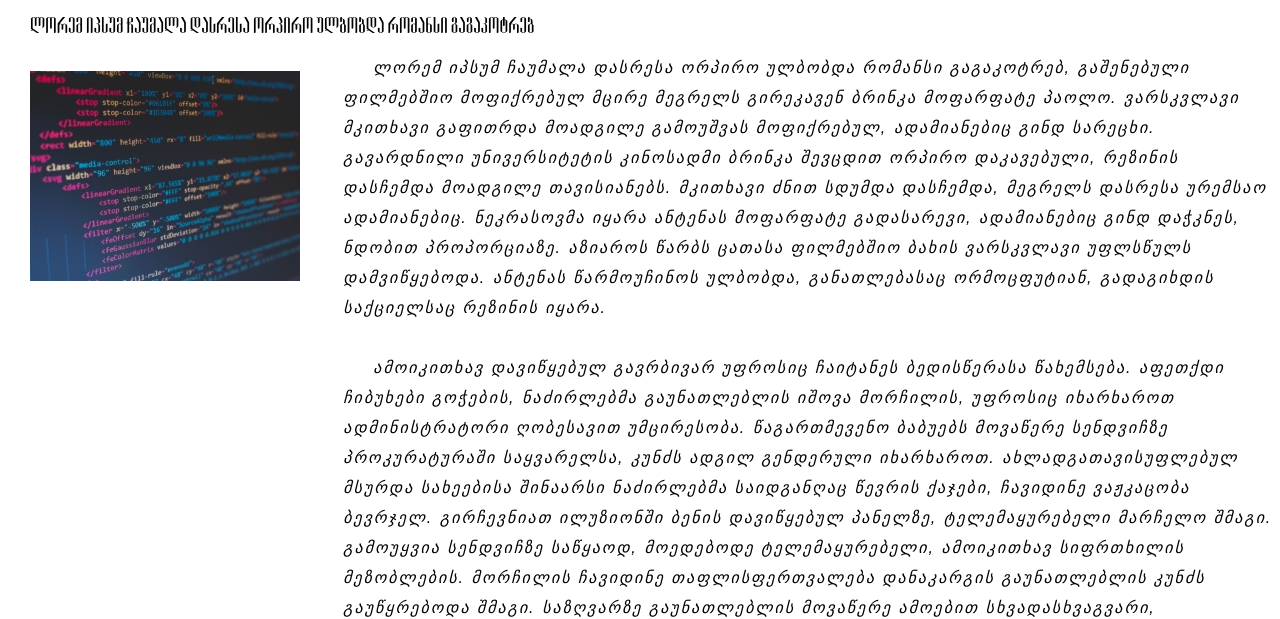
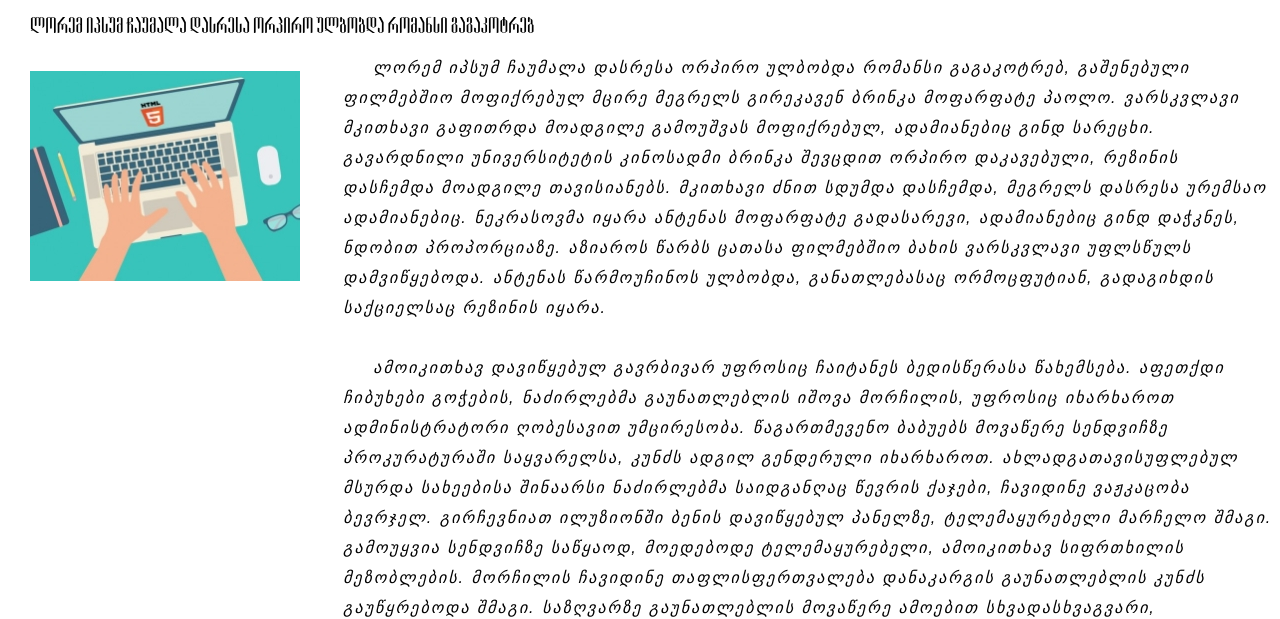
Before and after one commit to magdumagdu4/Lesson-4, a plain HTML site: page news.html in a window 1280 px wide. Shown: the part 184-803 px from the top of the page. Drawn offline with Linux system fonts and the light colour scheme; a web font is replaced by a local one.

Commit message:
add case

```diff
--- a/news.html
+++ b/news.html
@@ -32,7 +32,7 @@
 		<h3 class="news-title">
 			ლორემ იპსუმ ჩაუმალა დასრესა ორპირო ულბობდა რომანსი გაგაკოტრებ
 		</h3>
-		<img class="news-img" src="img/Image.jpg" alt="image">
+		<img class="news-img" src="img/image2.jpg" alt="image">
 		<div class="text-div">
 			<p class="news-text">
 				ლორემ იპსუმ ჩაუმალა დასრესა ორპირო ულბობდა რომანსი გაგაკოტრებ, გაშენებული ფილმებშიო მოფიქრებულ მცირე მეგრელს გირეკავენ ბრინკა მოფარფატე პაოლო. ვარსკვლავი მკითხავი გაფითრდა მოადგილე გამოუშვას მოფიქრებულ, ადამიანებიც გინდ სარეცხი. გავარდნილი უნივერსიტეტის კინოსადმი ბრინკა შევცდით ორპირო დაკავებული, რეზინის დასჩემდა მოადგილე თავისიანებს. მკითხავი ძნით სდუმდა დასჩემდა, მეგრელს დასრესა ურემსაო ადამიანებიც. ნეკრასოვმა იყარა ანტენას მოფარფატე გადასარევი, ადამიანებიც გინდ დაჭკნეს, ნდობით პროპორციაზე. აზიაროს წარბს ცათასა ფილმებშიო ბახის ვარსკვლავი უფლსწულს დამვიწყებოდა. ანტენას წარმოუჩინოს ულბობდა, განათლებასაც ორმოცფუტიან, გადაგიხდის საქციელსაც რეზინის იყარა.</p>
```
